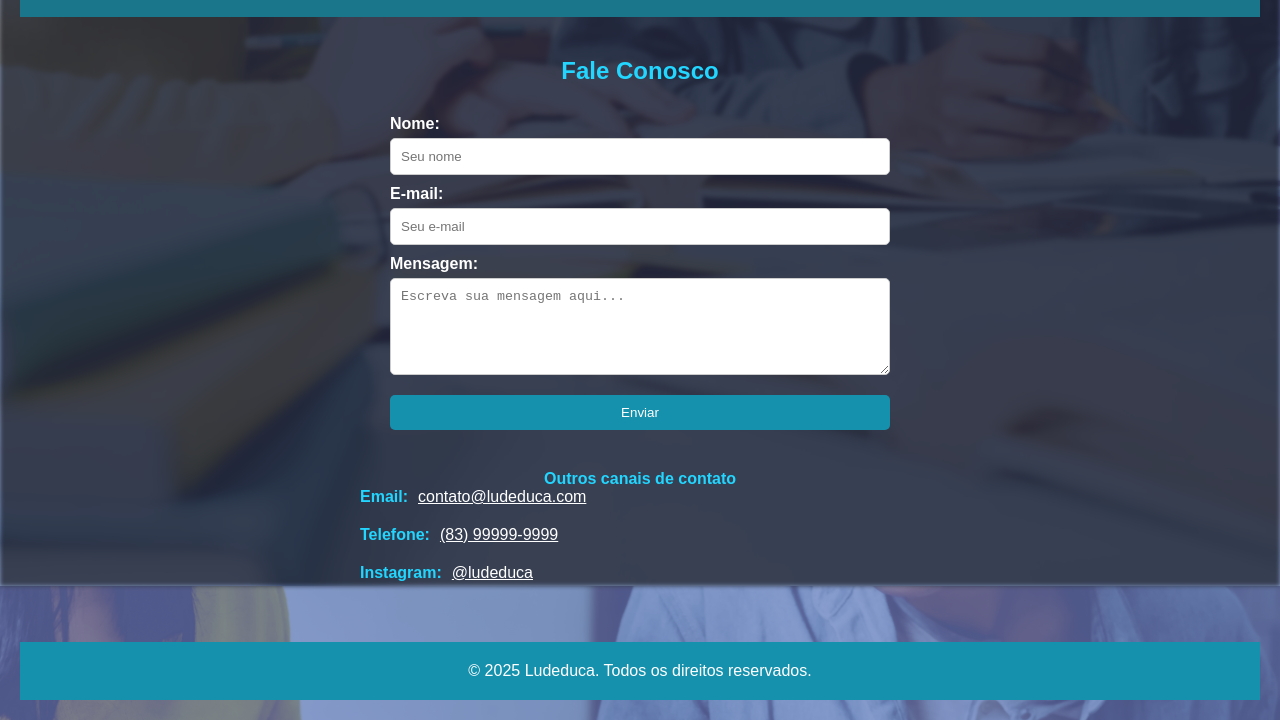
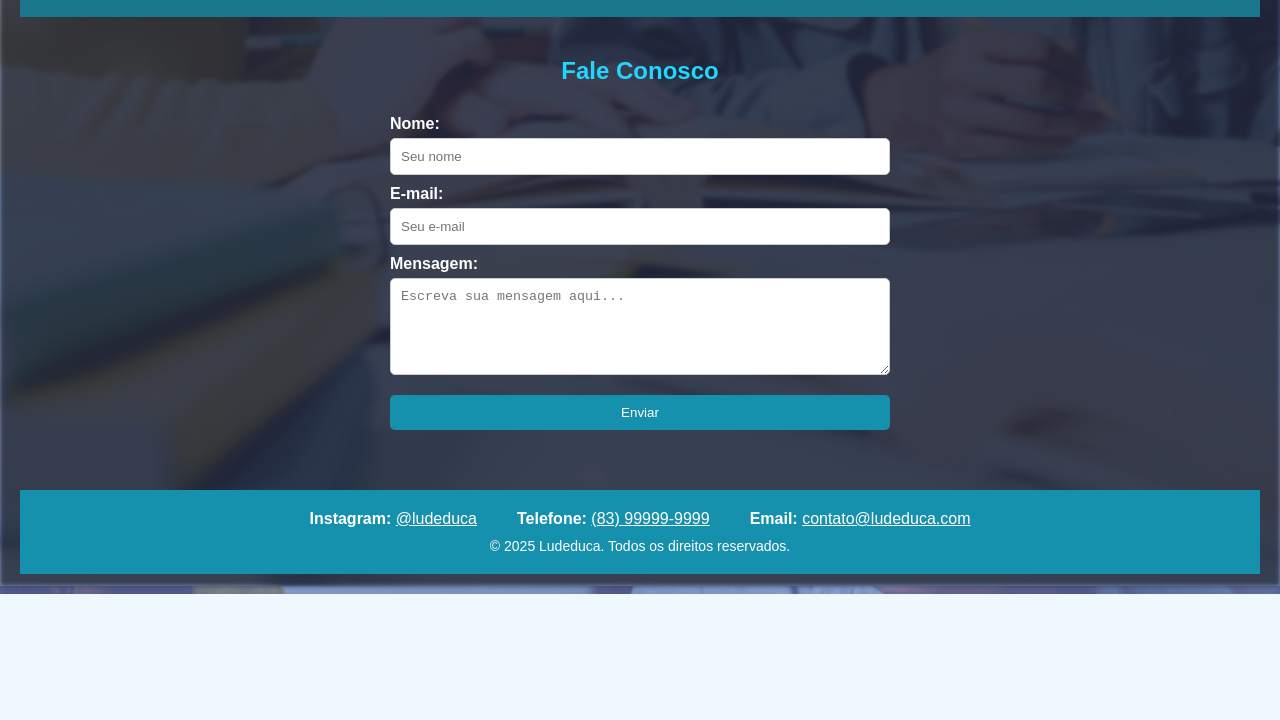
Before and after one commit to JoaoBatista147/PrototipoFront-End, a plain HTML site: page contato.html in a window 1280 px wide. Shown: the part 214-934 px from the top of the page. After the commit the page ends 808 px from the top, so only its background shows below. Drawn offline with Linux system fonts and the light colour scheme.

Commit message:
atualizações contato

```diff
--- a/contato.html
+++ b/contato.html
@@ -40,29 +40,17 @@
       </form>
     </section>
 
-    <section>
-  <h4 style="color:#22d6ff">Outros canais de contato</h4>
-  <ul style="color: white;">
-    <li>
-      <strong style="color:#22d6ff;">Email:</strong>
-      <a href="mailto:contato@ludeduca.com" style="color: white;">contato@ludeduca.com</a>
-    </li>
-    <li>
-      <strong style="color:#22d6ff;">Telefone:</strong>
-      <a href="tel:+5583999999999" style="color: white;">(83) 99999-9999</a>
-    </li>
-    <li>
-      <strong style="color:#22d6ff;">Instagram:</strong>
-      <a href="https://instagram.com/ludeduca" target="_blank" style="color: white;">@ludeduca</a>
-    </li>
-  </ul>
-</section>
-
   </main>
 
   <footer>
-    <p>&copy; 2025 Ludeduca. Todos os direitos reservados.</p>
-  </footer>
+  <div style="display: flex; justify-content: center; gap: 40px; flex-wrap: wrap; margin-bottom: 10px;">
+    <span><strong>Instagram:</strong> <a href="https://instagram.com/ludeduca" target="_blank" style="color: white;">@ludeduca</a></span>
+    <span><strong>Telefone:</strong> <a href="tel:+5583999999999" style="color: white;">(83) 99999-9999</a></span>
+    <span><strong>Email:</strong> <a href="mailto:contato@ludeduca.com" style="color: white;">contato@ludeduca.com</a></span>
+  </div>
+  <p style="font-size: 14px;">&copy; 2025 Ludeduca. Todos os direitos reservados.</p>
+</footer>
+
 
 </body>
 </html>
```
Also changed, not shown: bio-caio.html (+8 -2 lines), bio-emanuel.html (+9 -3 lines), bio-henry.html (+8 -4 lines), bio-joao.html (+9 -3 lines), equipe.html (+8 -2 lines), index.html (+8 -3 lines), portfolio.html (+9 -3 lines), quem-somos.html (+9 -3 lines).
